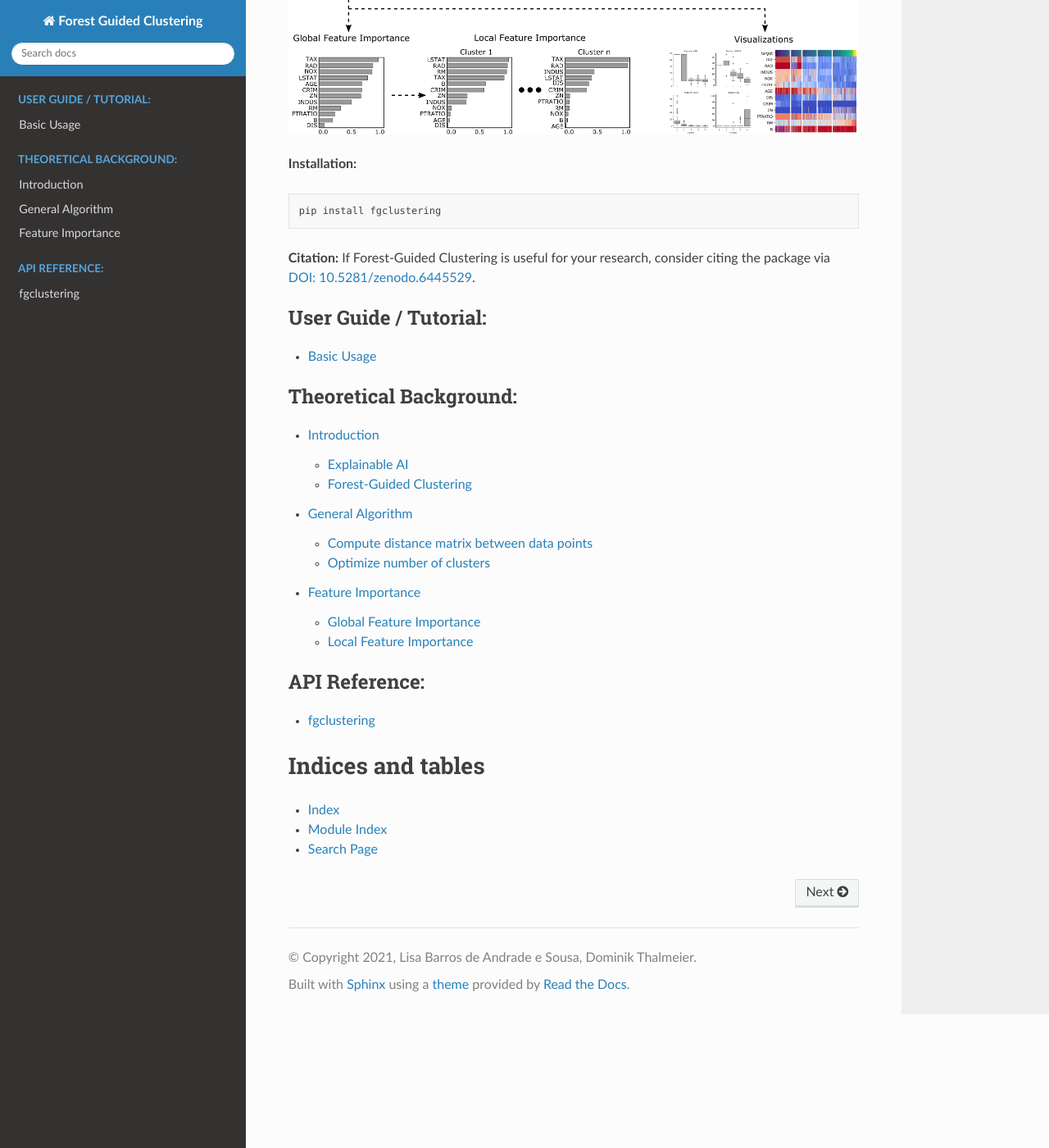
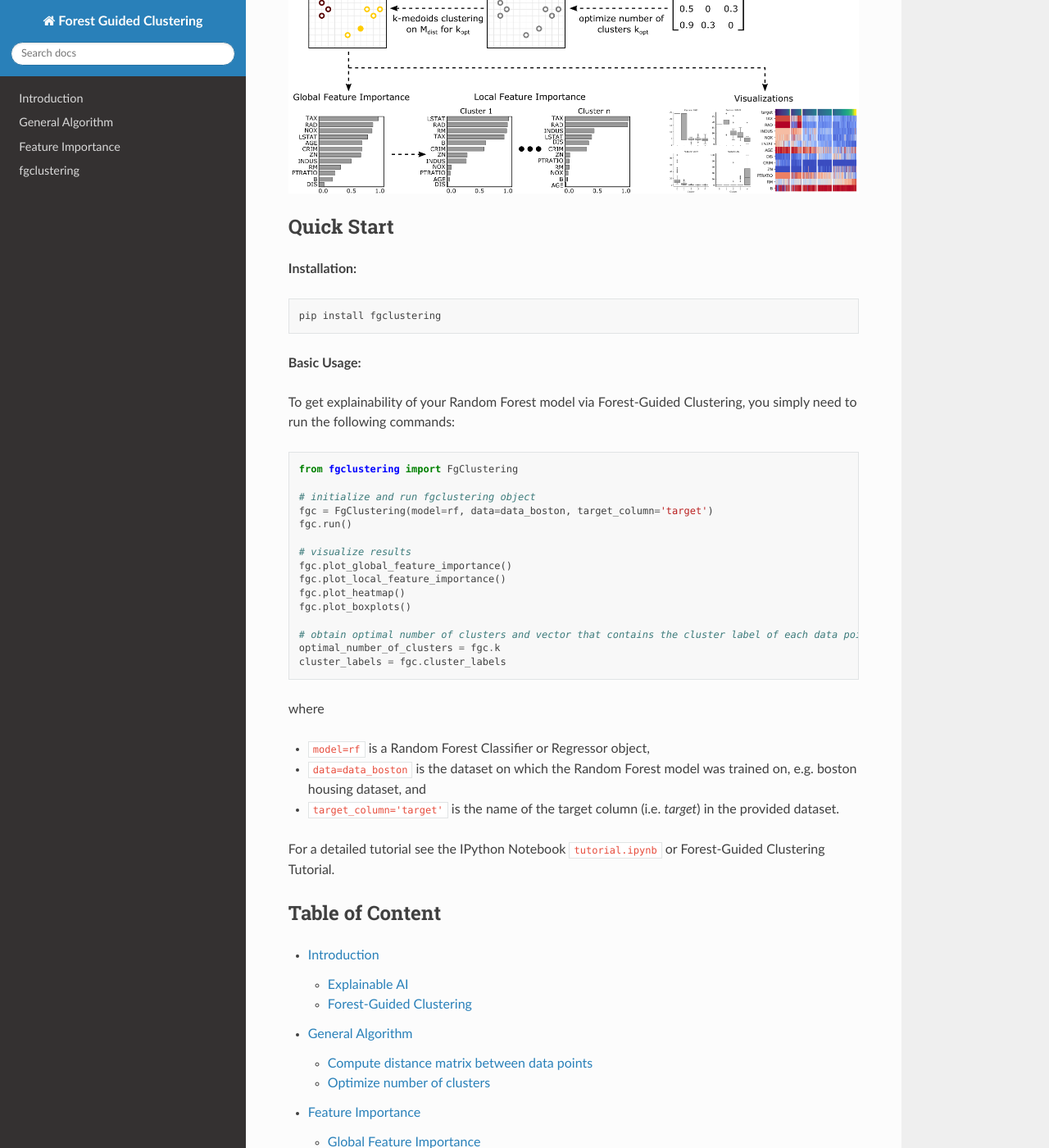
Before and after one commit to HelmholtzAI-Consultants-Munich/fg-clustering, a Sphinx documentation site: the page built from docs/source/index.rst, in a window 1280 px wide and 1400 px high, scrolled down 698 px. Shown: the whole window at 82% size. Built offline with Sphinx 7.4.7 and the Read the Docs theme 2.0.0, drawn with Linux system fonts in a browser that asks for light colours; pages that are not in the unit, such as notebooks, are missing from menus; some of the changed text lies outside the part shown.

Commit message:
Update index.rst

```diff
--- a/docs/source/index.rst
+++ b/docs/source/index.rst
@@ -8,7 +8,12 @@ Forest-Guided Clustering - Explainability for Random Forest Models
 
 This python package is about explainability of Random Forest models. Standard explainability methods (e.g. feature importance) assume independence of model features and hence, are not suited in the presence of correlated features. The Forest-Guided Clustering algorithm does not assume independence of model features, because it computes the feature importance based on subgroups of instances that follow similar decision rules within the Random Forest model. Hence, this method is well suited for cases with high correlation among model features.
 
+**Citation:** If Forest-Guided Clustering is useful for your research, consider citing the package via `DOI: 10.5281/zenodo.6445529 <https://zenodo.org/badge/latestdoi/397931780>`_.
+
 .. image:: ../FGC_workflow.png
+
+Quick Start
+-------------------------------
 
 **Installation:**
 
@@ -16,27 +21,51 @@ This python package is about explainability of Random Forest models. Standard ex
 
     pip install fgclustering
 
-**Citation:** If Forest-Guided Clustering is useful for your research, consider citing the package via `DOI: 10.5281/zenodo.6445529 <https://zenodo.org/badge/latestdoi/397931780>`_.
+**Basic Usage:**
 
+To get explainability of your Random Forest model via Forest-Guided Clustering, you simply need to run the following commands:
+
+.. code:: python
+
+   from fgclustering import FgClustering
+
+   # initialize and run fgclustering object
+   fgc = FgClustering(model=rf, data=data_boston, target_column='target')
+   fgc.run()
+
+   # visualize results
+   fgc.plot_global_feature_importance()
+   fgc.plot_local_feature_importance()
+   fgc.plot_heatmap()
+   fgc.plot_boxplots()
+
+   # obtain optimal number of clusters and vector that contains the cluster label of each data point
+   optimal_number_of_clusters = fgc.k
+   cluster_labels = fgc.cluster_labels
+
+where
+
+- :code:`model=rf` is a Random Forest Classifier or Regressor object,
+- :code:`data=data_boston` is the dataset on which the Random Forest model was trained on, e.g. boston housing dataset, and
+- :code:`target_column='target'` is the name of the target column (i.e. *target*) in the provided dataset.
+
+For a detailed tutorial see the IPython Notebook :code:`tutorial.ipynb` or Forest-Guided Clustering Tutorial.
+
+Table of Content
+-------------------------------
 
 .. toctree::
    :maxdepth: 2
-   :caption: User Guide / Tutorial:
-
-   basicusage
-   tutorial
-
-.. toctree::
-   :maxdepth: 2
-   :caption: Theoretical Background:
 
    introduction
    general_algorithm
    feature_importance
+   tutorial
+
+**API Reference:**
 
 .. toctree::
    :maxdepth: 1
-   :caption: API Reference:
 
    modules
 
```
